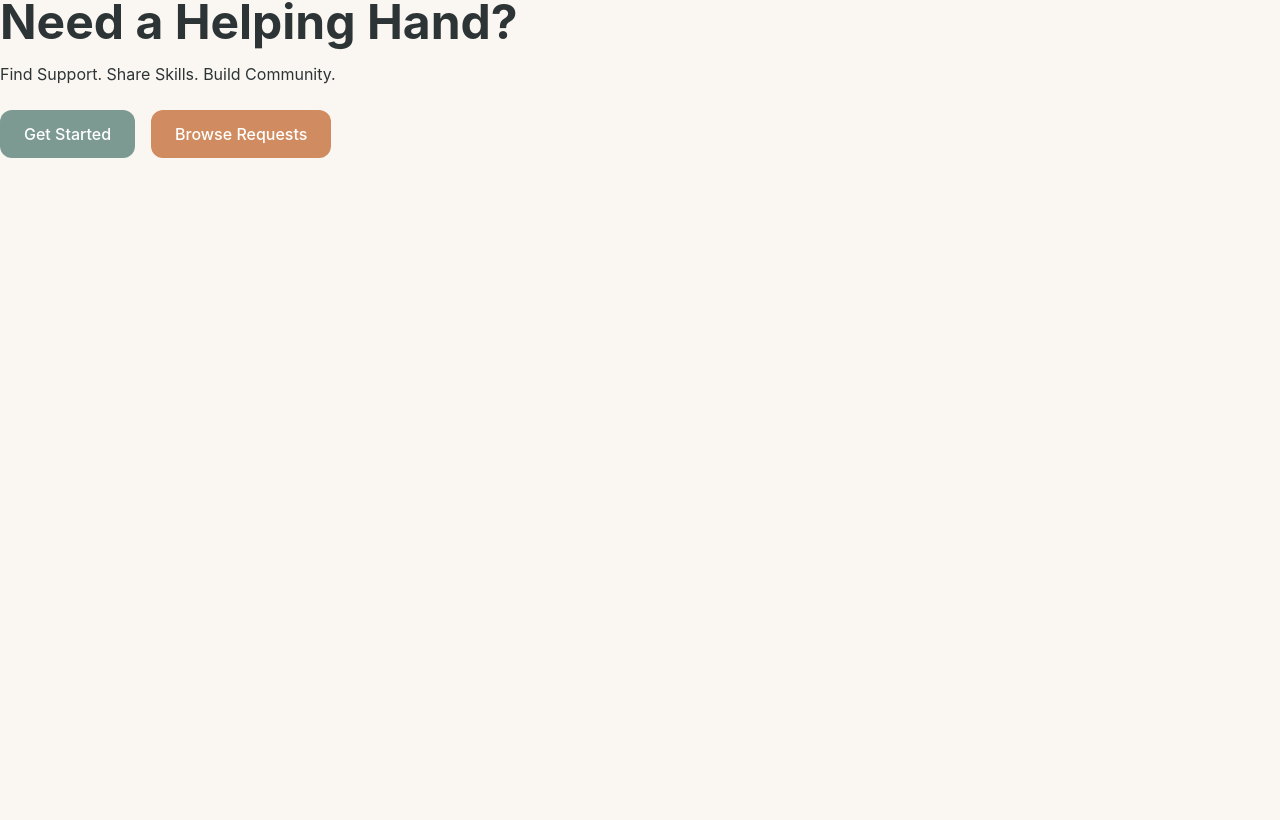
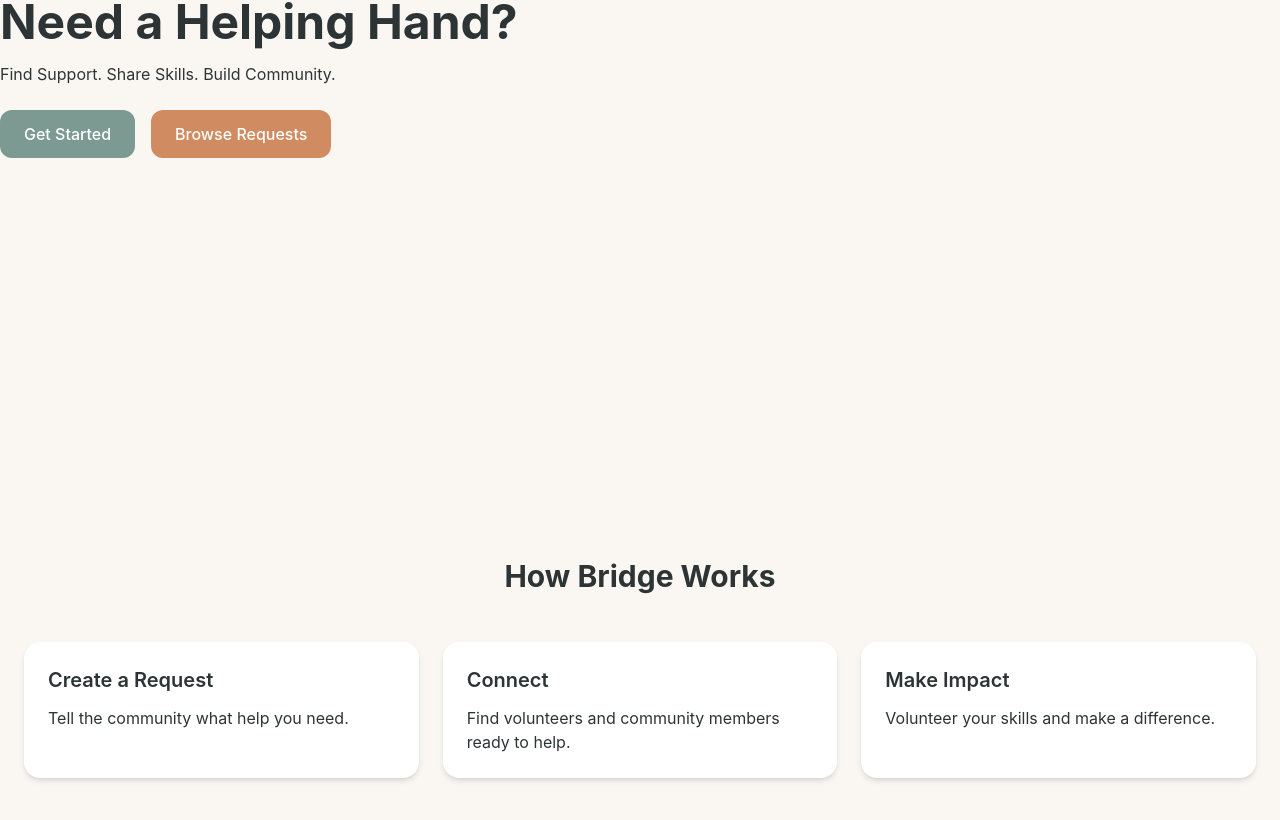
Before and after one commit to theefrank/bridge-app, a React (Vite) app: page / in a window 1280 px wide. Shown: the part 322-1142 px from the top of the page. Before the commit the page ends 800 px from the top, so only its background shows below. Built offline with nearby package versions, Linux system fonts and the light colour scheme.

Commit message:
feat: add how bridge works section

```diff
--- a/src/pages/public/Home.jsx
+++ b/src/pages/public/Home.jsx
@@ -25,6 +25,32 @@ export default function Home() {
     </div>
   </div>
 </section>
+<section className="py-20 px-6">
+        <h2 className="text-3xl font-bold text-center mb-12">
+          How Bridge Works
+        </h2>
+
+        <div className="grid md:grid-cols-3 gap-6">
+          <Card title="Create a Request">
+            <p>
+              Tell the community what help you need.
+            </p>
+          </Card>
+
+          <Card title="Connect">
+            <p>
+              Find volunteers and community members ready to help.
+            </p>
+          </Card>
+
+          <Card title="Make Impact">
+            <p>
+              Volunteer your skills and make a difference.
+            </p>
+          </Card>
+        </div>
+      </section>
+
     </main>
   );
 }
```
